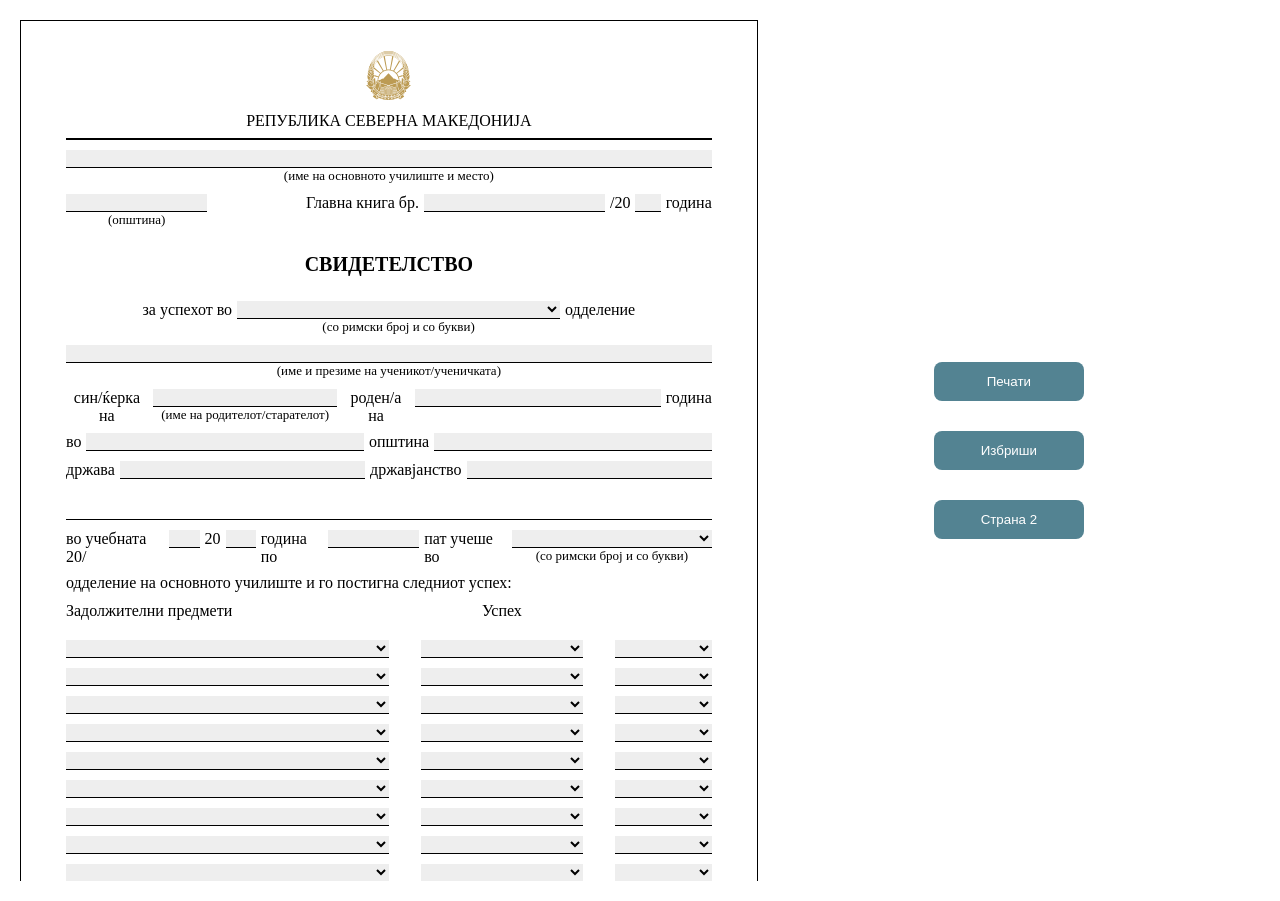
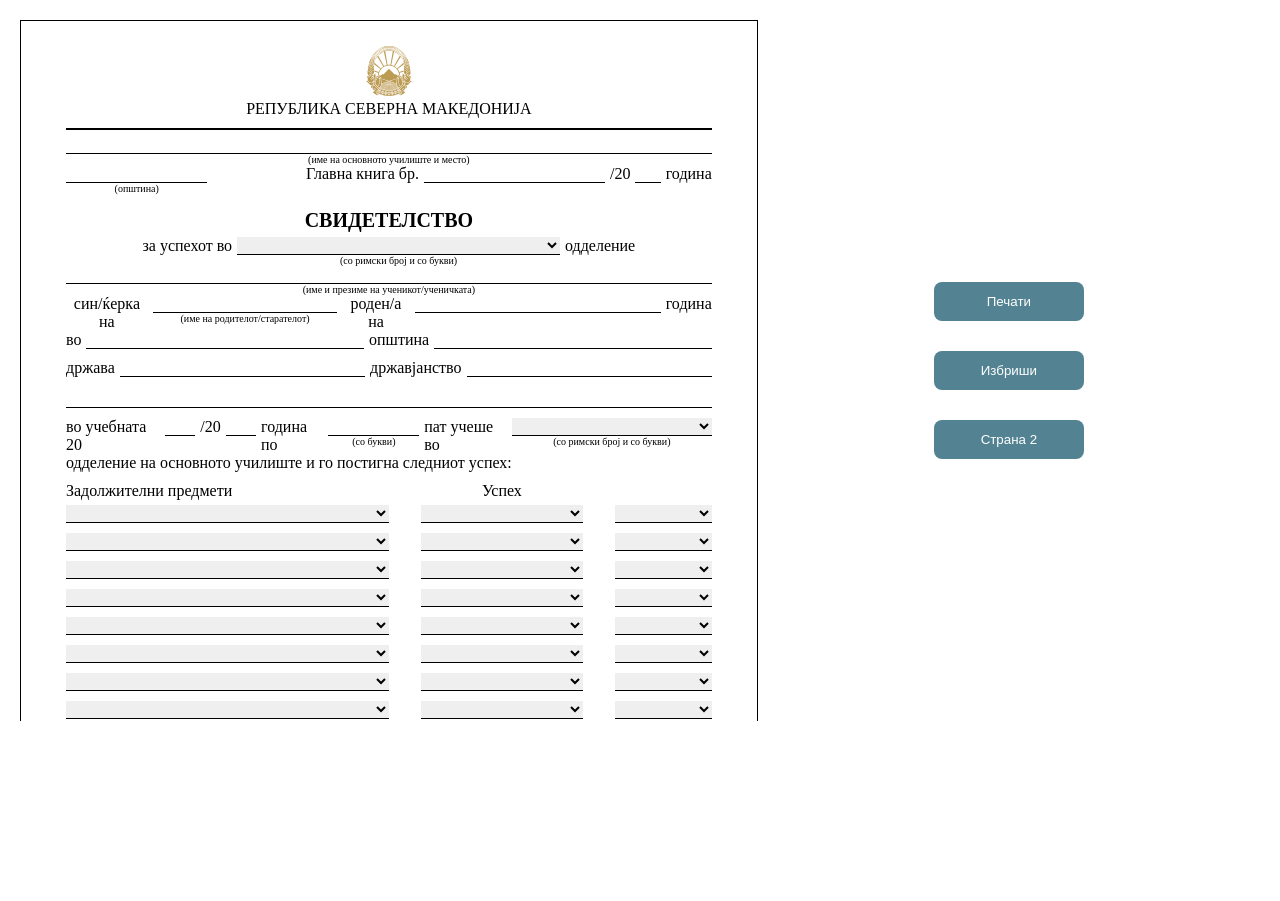
Before and after one commit to kzdraveva/diploma-generator, a React (Create React App) app: page / in a window 1280 px wide. After the commit the page ends 800 px from the top, so only its background shows below. Built offline with nearby package versions, Linux system fonts and the light colour scheme.

Commit message:
Add logic for hidding the elements on print

```diff
--- a/src/App.js
+++ b/src/App.js
@@ -30,7 +30,7 @@ const initialFormData = {
   unjustifiedAbsences: "",
   finalGrade: "",
   date: "",
-  mandatorySubjects: Array.from({ length: 15 }, (_, index) => ({
+  mandatorySubjects: Array.from({ length: 17 }, (_, index) => ({
     id: index,
     name: "",
     grade: "",
--- a/src/components/features/diplomaTemplate/DiplomaTemplate.js
+++ b/src/components/features/diplomaTemplate/DiplomaTemplate.js
@@ -7,13 +7,13 @@ const Wrapper = styled.div`
   border: 1px solid;
   border-bottom: none;
   width: 90%;
-  padding: 30px 45px;
+  padding: 25px 45px;
   text-align: center;
   display: flex;
   flex-direction: column;
   align-items: center;
   overflow: auto;
-  max-height: 100vh;
+  max-height: 650px;
   min-height: 650px;
 
   @media print {
--- a/src/components/features/diplomaTemplate/components/DiplomaHeader.js
+++ b/src/components/features/diplomaTemplate/components/DiplomaHeader.js
@@ -13,24 +13,43 @@ const SeparatorLine = styled.div`
   height: 2px;
   background: #000;
   width: 100%;
+
+  @media print {
+    visibility: hidden;
+    display: block !important;
+  }
 `;
 
 const LogoStyle = styled.img`
-  width: 45px;
+  height: 50px;
+
+  @media print {
+    visibility: hidden;
+    display: block !important;
+  }
 `;
 
 const HeadText = styled.div`
   font-size: 16px;
-  margin: 8px 0;
+  margin: 0 0 10px 0;
+
+  @media print {
+    visibility: hidden;
+    display: block !important;
+  }
 `;
 
 const InputWrapperStyle = styled.div`
-  margin-top: 10px;
+  margin-top: 6px;
 `;
-const InputsWrapper = styled.div`
-  display: flex;
-  justify-content: space-between;
+
+const Text = styled.div`
+  @media print {
+    visibility: hidden;
+    display: block !important;
+  }
 `;
+
 export const DiplomaHeader = ({ formData, handleChange }) => {
   return (
     <HeaderStyle>
@@ -48,7 +67,7 @@ export const DiplomaHeader = ({ formData, handleChange }) => {
           textAlign="center"
         />
       </InputWrapperStyle>
-      <InputsWrapper>
+      <FlexContainer justify="space-between">
         <Input
           type="text"
           name="municipality"
@@ -59,7 +78,7 @@ export const DiplomaHeader = ({ formData, handleChange }) => {
           textAlign="center"
         />
         <FlexContainer gap="5px" justify="flex-end">
-          Главна книга бр.
+          <Text>Главна книга бр.</Text>
           <Input
             type="text"
             name="bookNum"
@@ -68,7 +87,7 @@ export const DiplomaHeader = ({ formData, handleChange }) => {
             onChange={handleChange}
             textAlign="center"
           />
-          /20
+          <Text>/20</Text>
           <Input
             type="text"
             name="year"
@@ -77,9 +96,9 @@ export const DiplomaHeader = ({ formData, handleChange }) => {
             inputWidth="5%"
             onChange={handleChange}
           />
-          година
+          <Text>година</Text>
         </FlexContainer>
-      </InputsWrapper>
+      </FlexContainer>
     </HeaderStyle>
   );
 };
--- a/src/components/features/diplomaTemplate/components/PageOne.js
+++ b/src/components/features/diplomaTemplate/components/PageOne.js
@@ -11,33 +11,60 @@ const SeparatorLine = styled.div`
   height: 1px;
   background: #000;
   width: 100%;
-  margin: 30px 0 10px 0;
+  margin: 20px 0 10px 0;
+
+  @media print {
+    visibility: hidden;
+    display: block !important;
+  }
 `;
 
 const MainText = styled.div`
   font-weight: bold;
   font-size: 20px;
+
+  @media print {
+    visibility: hidden;
+    display: block !important;
+  }
 `;
 
 const SubjectsInfo = styled.div`
   display: flex;
   width: 100%;
   margin-top: 10px;
-  margin-bottom: 20px;
+  margin-bottom: 5px;
   text-align: left;
 `;
 
 const Subjects = styled.div`
   width: 50%;
+
+  @media print {
+    visibility: hidden;
+    display: block !important;
+  }
 `;
 
 const GradeText = styled.div`
   width: 35%;
   text-align: center;
+
+  @media print {
+    visibility: hidden;
+    display: block !important;
+  }
 `;
 
 const GradeNumber = styled.div`
   width: 15%;
+`;
+
+const Text = styled.div`
+  @media print {
+    visibility: hidden;
+    display: block !important;
+  }
 `;
 
 export const PageOne = ({ formData, handleChange, handleSubjectChange }) => {
@@ -45,8 +72,8 @@ export const PageOne = ({ formData, handleChange, handleSubjectChange }) => {
     <>
       <DiplomaHeader formData={formData} handleChange={handleChange} />
       <MainText>СВИДЕТЕЛСТВО</MainText>
-      <FlexContainer justify="center" gap="5px" margin="25px 0 0 0">
-        за успехот во
+      <FlexContainer justify="center" gap="5px" margin="5px 0 0 0">
+        <Text>за успехот во</Text>
         <Select
           name="schoolYear"
           value={formData.schoolYear}
@@ -56,7 +83,7 @@ export const PageOne = ({ formData, handleChange, handleSubjectChange }) => {
           separatorWidth="100%"
           inputWidth="50%"
         />
-        одделение
+        <Text>одделение</Text>
       </FlexContainer>
       <Input
         type="text"
@@ -66,9 +93,10 @@ export const PageOne = ({ formData, handleChange, handleSubjectChange }) => {
         description={"име и презиме на ученикот/ученичката"}
         separatorWidth="100%"
         inputWidth="100%"
+        textAlign="center"
       />
       <FlexContainer justify="center" gap="5px">
-        син/ќерка на
+        <Text> син/ќерка на</Text>
         <Input
           type="text"
           name="fatherName"
@@ -77,8 +105,9 @@ export const PageOne = ({ formData, handleChange, handleSubjectChange }) => {
           description={"име на родителот/старателот"}
           separatorWidth="100%"
           inputWidth="30%"
+          textAlign="center"
         />
-        роден/а на
+        <Text>роден/а на</Text>
         <Input
           type="text"
           name="birthYear"
@@ -86,11 +115,12 @@ export const PageOne = ({ formData, handleChange, handleSubjectChange }) => {
           onChange={handleChange}
           separatorWidth="100%"
           inputWidth="40%"
+          textAlign="center"
         />
-        година
+        <Text>година</Text>
       </FlexContainer>
       <FlexContainer justify="center" gap="5px">
-        во
+        <Text>во</Text>
         <Input
           type="text"
           name="birthPlace"
@@ -98,8 +128,9 @@ export const PageOne = ({ formData, handleChange, handleSubjectChange }) => {
           onChange={handleChange}
           separatorWidth="100%"
           inputWidth="50%"
+          textAlign="center"
         />
-        општина
+        <Text> општина</Text>
         <Input
           type="text"
           name="birthMunicipality"
@@ -107,10 +138,11 @@ export const PageOne = ({ formData, handleChange, handleSubjectChange }) => {
           onChange={handleChange}
           separatorWidth="100%"
           inputWidth="50%"
+          textAlign="center"
         />
       </FlexContainer>
       <FlexContainer justify="center" gap="5px">
-        држава
+        <Text> држава</Text>
         <Input
           type="text"
           name="country"
@@ -118,8 +150,9 @@ export const PageOne = ({ formData, handleChange, handleSubjectChange }) => {
           onChange={handleChange}
           separatorWidth="100%"
           inputWidth="50%"
+          textAlign="center"
         />
-        државјанство
+        <Text> државјанство</Text>
         <Input
           type="text"
           name="citizenship"
@@ -127,12 +160,13 @@ export const PageOne = ({ formData, handleChange, handleSubjectChange }) => {
           onChange={handleChange}
           separatorWidth="100%"
           inputWidth="50%"
+          textAlign="center"
         />
       </FlexContainer>
       <FlexContainer direction="column" align="start">
         <SeparatorLine />
         <FlexContainer gap="5px">
-          во учебната 20/
+          <Text> во учебната 20</Text>
           <Input
             type="text"
             name="startSchoolYear"
@@ -141,7 +175,7 @@ export const PageOne = ({ formData, handleChange, handleSubjectChange }) => {
             separatorWidth="100%"
             inputWidth="5%"
           />
-          20
+          <Text> /20</Text>
           <Input
             type="text"
             name="endSchoolYear"
@@ -150,16 +184,18 @@ export const PageOne = ({ formData, handleChange, handleSubjectChange }) => {
             separatorWidth="100%"
             inputWidth="5%"
           />
-          година по
+          <Text> година по</Text>
           <Input
             type="text"
             name="number"
             value={formData.number}
             onChange={handleChange}
+            description="со букви"
             separatorWidth="100%"
             inputWidth="15%"
+            textAlign="center"
           />
-          пат учеше во
+          <Text> пат учеше во</Text>
           <Select
             name="schoolYear"
             value={formData.schoolYear}
@@ -170,7 +206,9 @@ export const PageOne = ({ formData, handleChange, handleSubjectChange }) => {
             inputWidth="33%"
           />
         </FlexContainer>
-        <div>одделение на основното училиште и го постигна следниот успех:</div>
+        <Text>
+          одделение на основното училиште и го постигна следниот успех:
+        </Text>
       </FlexContainer>
       <SubjectsInfo>
         <Subjects>Задолжителни предмети</Subjects>
--- a/src/components/features/diplomaTemplate/components/PageTwo.js
+++ b/src/components/features/diplomaTemplate/components/PageTwo.js
@@ -8,26 +8,13 @@ import { SchoolYears } from "../../../shared/constants/SchoolYears";
 import { FlexContainer } from "../../../shared/flexContainer/FlexContainer";
 
 const Wrapper = styled.div`
-  margin-top: 20px;
+  margin-top: 80px;
   width: 100%;
 `;
 
 const OptionalSubjectsStyle = styled.div`
   text-align: left;
-`;
-
-const BehaviorResultsStyle = styled.div`
-  display: flex;
-  margin-top: 40px;
-`;
-
-const AbsencesStyle = styled.div`
-  display: flex;
-`;
-
-const TotalGradeInfo = styled.div`
-  display: flex;
-  flex-direction: column;
+  margin-bottom: 5px;
 `;
 
 export const PageTwo = ({ formData, handleSubjectChange, handleChange }) => {
@@ -44,7 +31,7 @@ export const PageTwo = ({ formData, handleSubjectChange, handleChange }) => {
           }
         />
       ))}
-      <BehaviorResultsStyle>
+      <FlexContainer margin="40px 0 15px 0" gap="5px">
         Поведение
         <Select
           name="behaviorResult"
@@ -53,8 +40,8 @@ export const PageTwo = ({ formData, handleSubjectChange, handleChange }) => {
           onChange={handleChange}
           separatorWidth="100%"
         />
-      </BehaviorResultsStyle>
-      <AbsencesStyle>
+      </FlexContainer>
+      <FlexContainer gap="5px" margin="0 0 15px 0">
         Изостаноци: оправдани
         <Input
           type="text"
@@ -62,6 +49,7 @@ export const PageTwo = ({ formData, handleSubjectChange, handleChange }) => {
           value={formData.justifiedAbsences}
           onChange={handleChange}
           separatorWidth="100%"
+          textAlign="center"
         />
         неоправдани
         <Input
@@ -70,10 +58,11 @@ export const PageTwo = ({ formData, handleSubjectChange, handleChange }) => {
           value={formData.unjustifiedAbsences}
           onChange={handleChange}
           separatorWidth="100%"
+          textAlign="center"
         />
-      </AbsencesStyle>
-      <TotalGradeInfo>
-        <FlexContainer>
+      </FlexContainer>
+      <FlexContainer direction="column">
+        <FlexContainer gap="5px" margin="0 0 15px 0">
           Според постигнатиот успех ученикот/ученичката заврши
           <Select
             name="schoolYear"
@@ -82,7 +71,7 @@ export const PageTwo = ({ formData, handleSubjectChange, handleChange }) => {
             onChange={handleChange}
             description={"со римски број и со букви"}
             separatorWidth="100%"
-            inputWidth="40%"
+            inputWidth="35%"
           />
           одделение
         </FlexContainer>
@@ -94,7 +83,7 @@ export const PageTwo = ({ formData, handleSubjectChange, handleChange }) => {
             value={formData.finalGrade}
             description="успех?"
             separatorWidth="100%"
-            inputWidth="70%"
+            inputWidth="80%"
           />
         </FlexContainer>
         <FlexContainer justify="space-between">
@@ -129,7 +118,7 @@ export const PageTwo = ({ formData, handleSubjectChange, handleChange }) => {
             Дел бр. <Input separatorWidth="100%" />
           </FlexContainer>
         </FlexContainer>
-      </TotalGradeInfo>
+      </FlexContainer>
     </Wrapper>
   );
 };
--- a/src/components/shared/constants/Subjects.js
+++ b/src/components/shared/constants/Subjects.js
@@ -10,7 +10,7 @@ export const MandatorySubjects = [
   { value: "Prirodni nauki", label: "Природни науки" },
   { value: "Muzicko obrazovanie", label: "Музичко образование" },
   { value: "Likovno obrazovanie", label: "Ликовно образование" },
-  { value: "Tehnicko obrazovanie", label: "Техночко образование" },
+  { value: "Tehnicko obrazovanie", label: "Техничко образование" },
   { value: "Geografija", label: "Географија" },
   { value: "Istorija", label: "Историја" },
   { value: "Biologija", label: "Биологија" },
--- a/src/components/shared/input/Input.js
+++ b/src/components/shared/input/Input.js
@@ -7,7 +7,7 @@ const InputContainer = styled.div`
 `;
 
 const StyledInput = styled.input`
-  background-color: #eeeeee;
+  //background-color: #eeeeee;
   border: none;
   box-sizing: border-box;
   width: ${(props) => props.separatorWidth || "20%"};
@@ -25,11 +25,21 @@ const SeparatorLine = styled.div`
   background: #000;
   width: ${(props) => props.separatorWidth || "20%"};
   margin-bottom: ${(props) => (props.hasDescription ? "0" : "10px")};
+
+  @media print {
+    visibility: hidden;
+    display: block !important;
+  }
 `;
 
 const DescriptionStyle = styled.div`
-  font-size: 13px;
-  margin-bottom: ${(props) => (props.hasDescription ? "10px" : "0")};
+  font-size: 10px;
+  text-align: center;
+
+  @media print {
+    visibility: hidden;
+    display: block !important;
+  }
 `;
 
 export const Input = ({
--- a/src/components/shared/select/Select.js
+++ b/src/components/shared/select/Select.js
@@ -1,4 +1,4 @@
-import styled, { css } from "styled-components";
+import styled from "styled-components";
 
 const SelectContainer = styled.div`
   display: flex;
@@ -7,17 +7,20 @@ const SelectContainer = styled.div`
 `;
 
 const StyledSelect = styled.select`
-  background-color: #eeeeee;
+  //background-color: #eeeeee;
   border: none;
   box-sizing: border-box;
   width: ${(props) => props.separatorWidth || "25%"};
   text-align: center;
 
-  ${(props) =>
-    props.customStyles &&
-    css`
-      ${props.customStyles}
-    `}
+  @media print {
+    -webkit-appearance: none;
+    -moz-appearance: none;
+    appearance: none;
+    background: none;
+    border: none;
+    box-shadow: none;
+  }
 `;
 
 const SeparatorLine = styled.div`
@@ -25,18 +28,26 @@ const SeparatorLine = styled.div`
   background: #000;
   width: ${(props) => props.separatorWidth || "25%"};
   margin-bottom: ${(props) => (props.hasDescription ? "0" : "10px")};
+
+  @media print {
+    visibility: hidden;
+    display: block !important;
+  }
 `;
 
 const DescriptionStyle = styled.div`
-  font-size: 13px;
-  margin-bottom: ${(props) => (props.hasDescription ? "10px" : "0")};
+  font-size: 10px;
   text-align: center;
+
+  @media print {
+    visibility: hidden;
+    display: block !important;
+  }
 `;
 
 export const Select = ({
   name,
   value,
-  customStyle,
   separatorWidth,
   inputWidth,
   description,
@@ -48,7 +59,6 @@ export const Select = ({
       <StyledSelect
         name={name}
         value={value || ""}
-        customStyles={customStyle}
         separatorWidth={separatorWidth}
         onChange={(e) => onChange(e, name)}
       >
```
Also changed, not shown: src/components/shared/constants/Grades.js (+5 -5 lines).
